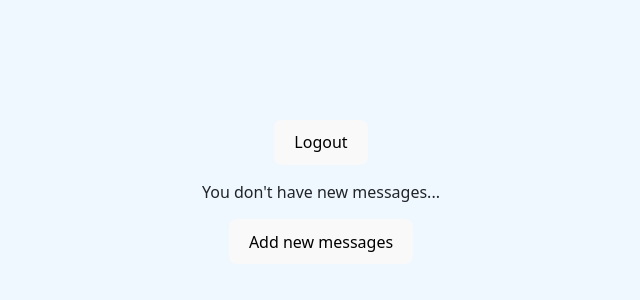
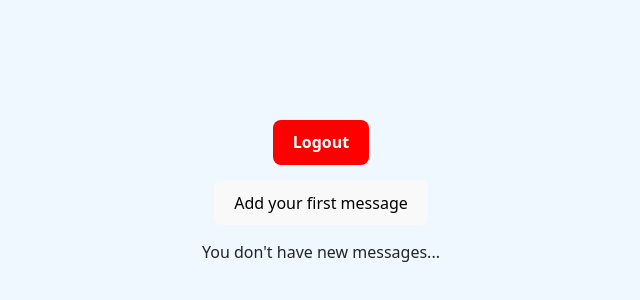
Before and after one commit to lucianogarriga/react-hooks-ob, a React (Vite) app: page / in a window 1280 px wide. Shown: the part 208-508 px from the top of the page, without its empty margins (319-959 px from the left). Built offline with nearby package versions, Linux system fonts and the light colour scheme.

Commit message:
Ternary operator - Login - Logout

```diff
--- a/src/App.jsx
+++ b/src/App.jsx
@@ -1,4 +1,5 @@
 import "./App.css";
+import GreetingStyled from "./components/pure/greetingStyled";
 import OptionalRender from "./components/pure/optionalRender";
 import TasksPage from "./pages/tasks/TasksPage";
 
--- a/src/components/pure/optionalRender.jsx
+++ b/src/components/pure/optionalRender.jsx
@@ -2,15 +2,34 @@ import React, { useState } from "react";
 
 // Login Logout buttons
 
-const LoginButton = ({ loginAction }) => {
-  return <button onClick={loginAction}>Login</button>;
-};
+  function LoginButton ({ loginAction, propStyle })  {
+    return <button onClick={loginAction} style={propStyle}>Login</button>;
+  };
 
-const LogoutButton = ({ logoutAction }) => {
-  return <button onClick={logoutAction}>Logout</button>;
-};
+  function LogoutButton ({ logoutAction, propStyle }) {
+    return <button onClick={logoutAction} style={propStyle}>Logout</button>;
+  };
+
+  // Estilos para los botones
+
+  const loggedStyle  =  {
+    backgroundColor: "green",
+    color: "white",
+    fontWeight: "bold",
+    margin: "15px"
+  }
+
+
+  const unloggedStyle  = {
+    backgroundColor: "red",
+    color: "white",
+    fontWeight: "bold",
+    margin: "15px"
+  }
+
 
 const OptionalRender = () => {
+
   const [access, setAccess] = useState(true);
   // Msg sin leer del usuario
   const [nMessages, setNMessages] = useState(0);
@@ -30,8 +49,8 @@ const OptionalRender = () => {
   // }
   {
     access
-      ? (optionalButton = <LogoutButton logoutAction={logoutAction} />)
-      : (optionalButton = <LoginButton loginAction={loginAction} />);
+      ? (optionalButton = <LogoutButton logoutAction={logoutAction} propStyle={unloggedStyle}/>)
+      : (optionalButton = <LoginButton loginAction={loginAction} propStyle={loggedStyle}/>);
   }
 
   // Unread msg
@@ -42,9 +61,21 @@ const OptionalRender = () => {
   return (
       <div>
         {optionalButton}
-        {nMessages > 0 && <p>You have {nMessages} new messages...</p>}
-        {nMessages == 0 && <p>You don't have new messages...</p>}
-        <button onClick={addMessages}>Add new messages</button>
+        <br/>
+        {/* {nMessages > 0 && nMessages === 1 && <p>You have ONE new message!</p>}
+        {nMessages > 1 && <p>You have {nMessages} new messages...</p>}
+        {nMessages === 0 && <p>You don't have new messages...</p>} */}
+        <button onClick={addMessages}>
+          {nMessages === 0
+          ? "Add your first message"
+          : "Add a new message"
+          }
+        </button>
+        {/* Ternary Operator */}
+        {nMessages > 0
+          ? <p>You have {nMessages} new message{nMessages > 1 ? 's' : null}...</p>
+          : <p>You don't have new messages...</p>
+        }
       </div>
   )
 };
```
Also changed, not shown: src/components/pure/greetingStyled.jsx (+4 -3 lines).
